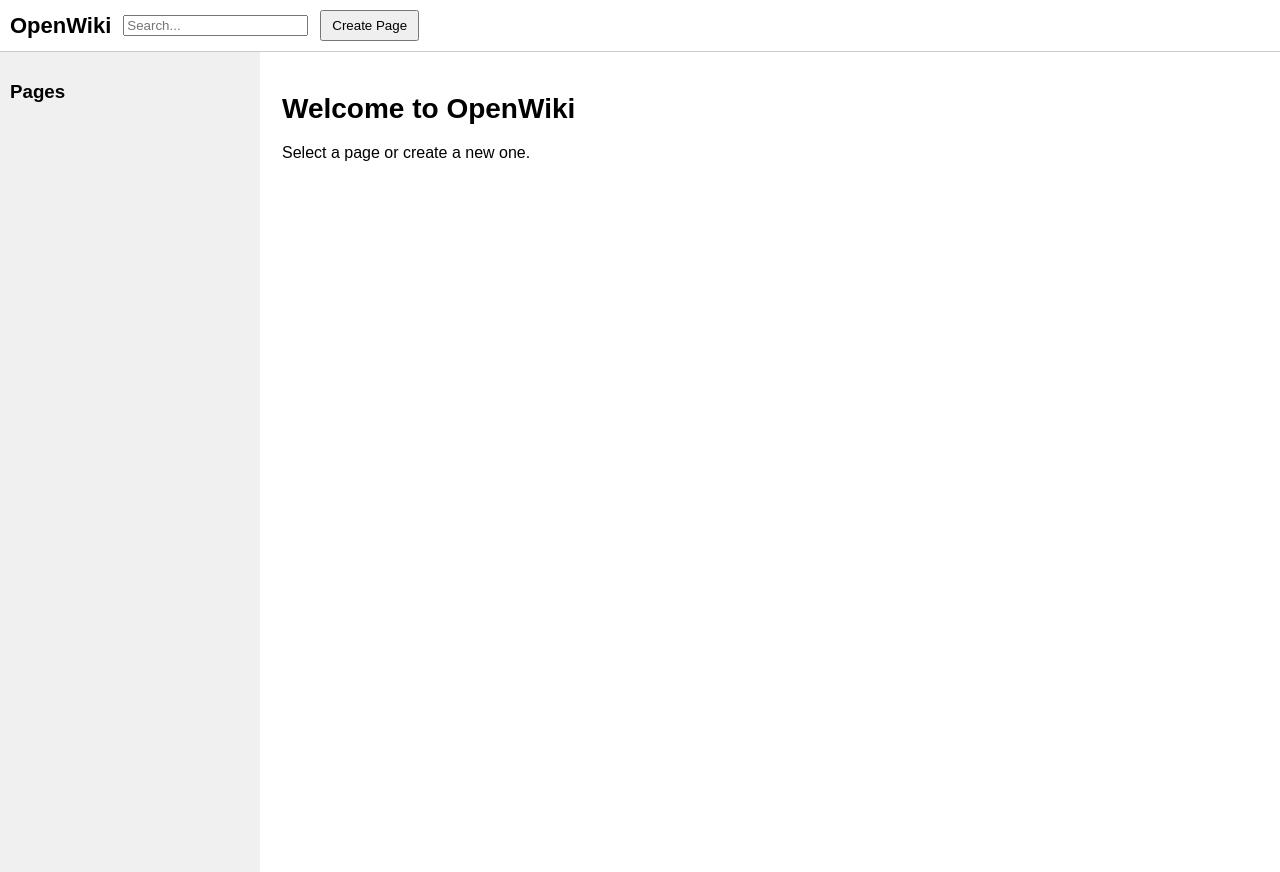
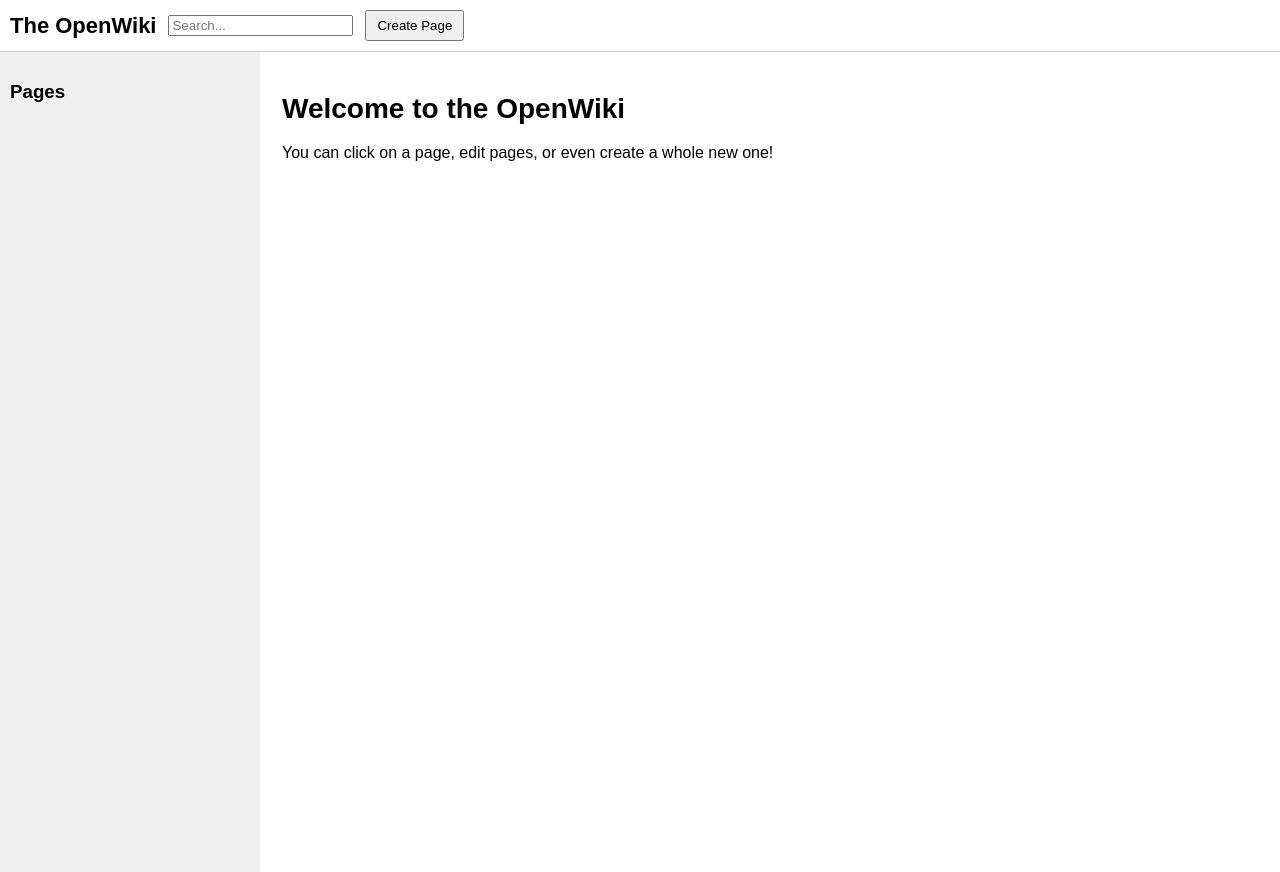
Before and after one commit to ineedhelponmytest/open-wiki, a plain HTML site: page index.html in a window 1280 px wide. Drawn offline with nearby package versions, Linux system fonts and the light colour scheme; no server answers.

Commit message:
Update index.html

```diff
--- a/index.html
+++ b/index.html
@@ -2,7 +2,7 @@
 <html>
 <head>
 <meta charset="UTF-8">
-<title>OpenWiki</title>
+<title>The OpenWiki - ineedhelponmytest.com</title>
 <script src="https://unpkg.com/@supabase/supabase-js"></script>
 
 <style>
@@ -22,7 +22,7 @@ button{padding:6px 10px}
 <body>
 
 <div id="topbar">
-  <div id="logo">OpenWiki</div>
+  <div id="logo">The OpenWiki</div>
 
   <input id="search" placeholder="Search..." oninput="filterPages()">
 
@@ -68,8 +68,8 @@ async function loadPages(){
 
 async function loadArticle(){
  if(!current){
-   title.innerHTML="Welcome to OpenWiki";
-   view.innerHTML="Select a page or create a new one.";
+   title.innerHTML="Welcome to the OpenWiki";
+   view.innerHTML="You can click on a page, edit pages, or even create a whole new one!";
    editBtn.style.display="none";
    return;
  }
```
